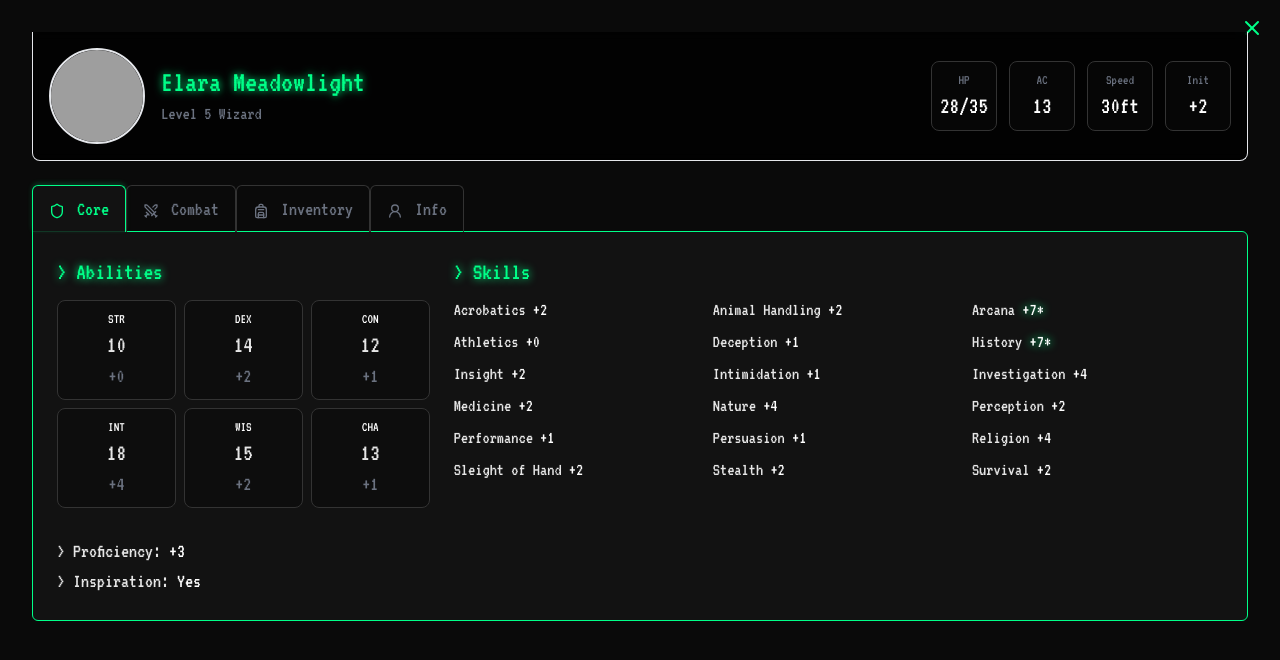
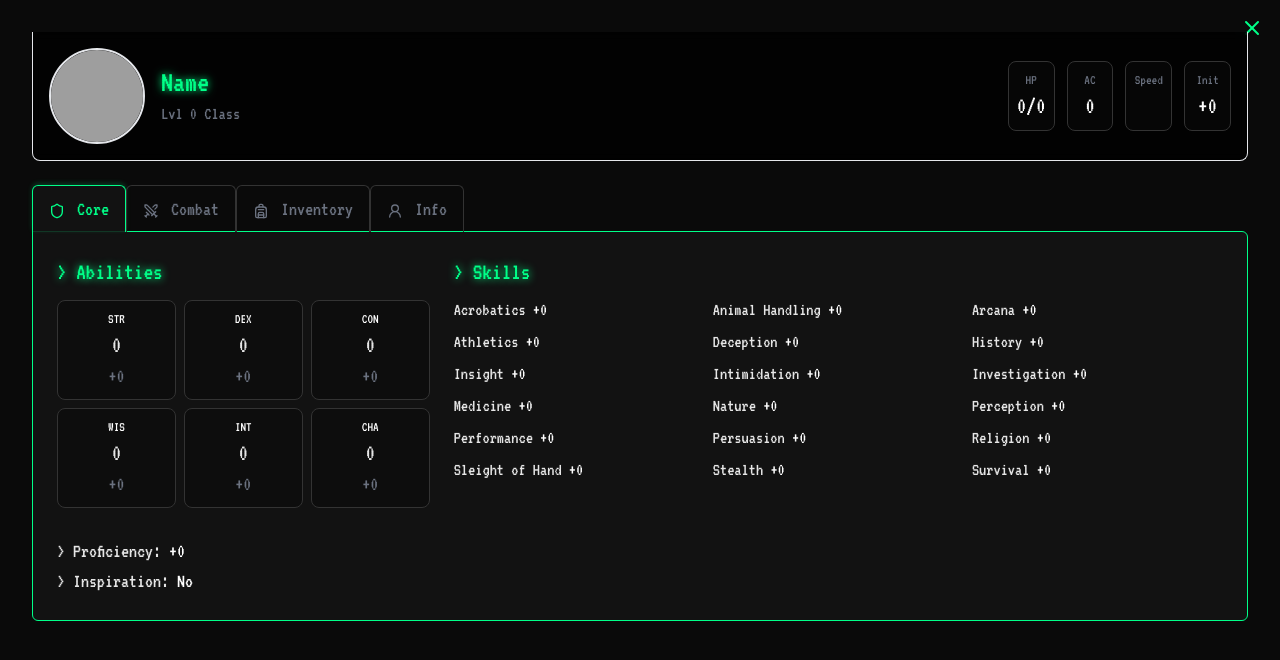
Before and after one commit to SilverBits1001/dnd-shop, a plain HTML site: page character.html in a window 1280 px wide. Drawn offline with nearby package versions, Linux system fonts and the light colour scheme; grey boxes are pictures that could not be loaded.

Commit message:
Load character sheet from player data

```diff
--- a/character.html
+++ b/character.html
@@ -115,29 +115,29 @@
             <div class="flex flex-col sm:flex-row items-center gap-4">
                 <!-- Avatar and Name -->
                 <div class="flex items-center gap-4 flex-1">
-                    <img src="https://i.imgur.com/zLRhJXx.png" alt="Character Avatar" class="w-24 h-24 object-cover rounded-full border-2 border-header">
+                    <img id="char-avatar" src="https://i.imgur.com/zLRhJXx.png" alt="Character Avatar" class="w-24 h-24 object-cover rounded-full border-2 border-header">
                     <div>
-                        <h1 class="text-3xl text-header">Elara Meadowlight</h1>
-                        <p class="text-lg text-dim">Level 5 Wizard</p>
+                        <h1 id="char-name" class="text-3xl text-header">Elara Meadowlight</h1>
+                        <p id="char-classlevel" class="text-lg text-dim">Level 5 Wizard</p>
                     </div>
                 </div>
                 <!-- Core Stats -->
                 <div class="grid grid-cols-4 gap-3 text-center text-lg w-full sm:w-auto">
                     <div class="content-card !p-2 flex flex-col items-center">
                         <span class="text-dim text-sm">HP</span>
-                        <span class="text-2xl text-accent">28/35</span>
+                        <span id="stat-hp" class="text-2xl text-accent">28/35</span>
                     </div>
                     <div class="content-card !p-2 flex flex-col items-center">
                         <span class="text-dim text-sm">AC</span>
-                        <span class="text-2xl text-accent">13</span>
+                        <span id="stat-ac" class="text-2xl text-accent">13</span>
                     </div>
                     <div class="content-card !p-2 flex flex-col items-center">
                         <span class="text-dim text-sm">Speed</span>
-                        <span class="text-2xl text-accent">30ft</span>
+                        <span id="stat-speed" class="text-2xl text-accent">30ft</span>
                     </div>
                     <div class="content-card !p-2 flex flex-col items-center">
                         <span class="text-dim text-sm">Init</span>
-                        <span class="text-2xl text-accent">+2</span>
+                        <span id="stat-init" class="text-2xl text-accent">+2</span>
                     </div>
                 </div>
             </div>
@@ -167,43 +167,16 @@
                     <!-- Ability Scores -->
                     <div class="md:col-span-1 space-y-3">
                         <h2 class="text-2xl text-header mb-2">> Abilities</h2>
-                        <div class="grid grid-cols-3 gap-2 text-center">
-                            <!-- Sample Ability Scores -->
-                            <div class="content-card !p-2"><div class="text-sm text-accent">STR</div><div class="text-2xl">10</div><div class="text-dim">+0</div></div>
-                            <div class="content-card !p-2"><div class="text-sm text-accent">DEX</div><div class="text-2xl">14</div><div class="text-dim">+2</div></div>
-                            <div class="content-card !p-2"><div class="text-sm text-accent">CON</div><div class="text-2xl">12</div><div class="text-dim">+1</div></div>
-                            <div class="content-card !p-2"><div class="text-sm text-accent">INT</div><div class="text-2xl">18</div><div class="text-dim">+4</div></div>
-                            <div class="content-card !p-2"><div class="text-sm text-accent">WIS</div><div class="text-2xl">15</div><div class="text-dim">+2</div></div>
-                            <div class="content-card !p-2"><div class="text-sm text-accent">CHA</div><div class="text-2xl">13</div><div class="text-dim">+1</div></div>
-                        </div>
+                        <div id="abilities-container" class="grid grid-cols-3 gap-2 text-center"></div>
                         <div class="pt-4">
-                            <p>> Proficiency: <span class="text-accent">+3</span></p>
-                            <p>> Inspiration: <span class="text-accent">Yes</span></p>
+                            <p>> Proficiency: <span id="proficiency-bonus" class="text-accent">+3</span></p>
+                            <p>> Inspiration: <span id="inspiration" class="text-accent">Yes</span></p>
                         </div>
                     </div>
                     <!-- Skills -->
                     <div class="md:col-span-2">
                         <h2 class="text-2xl text-header mb-2">> Skills</h2>
-                        <div class="grid grid-cols-2 lg:grid-cols-3 gap-x-4 gap-y-1 text-lg custom-scrollbar max-h-80 overflow-y-auto pr-2">
-                            <p>Acrobatics <span class="text-accent">+2</span></p>
-                            <p>Animal Handling <span class="text-accent">+2</span></p>
-                            <p>Arcana <span class="text-accent text-header">+7*</span></p>
-                            <p>Athletics <span class="text-accent">+0</span></p>
-                            <p>Deception <span class="text-accent">+1</span></p>
-                            <p>History <span class="text-accent text-header">+7*</span></p>
-                            <p>Insight <span class="text-accent">+2</span></p>
-                            <p>Intimidation <span class="text-accent">+1</span></p>
-                            <p>Investigation <span class="text-accent">+4</span></p>
-                            <p>Medicine <span class="text-accent">+2</span></p>
-                            <p>Nature <span class="text-accent">+4</span></p>
-                            <p>Perception <span class="text-accent">+2</span></p>
-                            <p>Performance <span class="text-accent">+1</span></p>
-                            <p>Persuasion <span class="text-accent">+1</span></p>
-                            <p>Religion <span class="text-accent">+4</span></p>
-                            <p>Sleight of Hand <span class="text-accent">+2</span></p>
-                            <p>Stealth <span class="text-accent">+2</span></p>
-                            <p>Survival <span class="text-accent">+2</span></p>
-                        </div>
+                        <div id="skills-container" class="grid grid-cols-2 lg:grid-cols-3 gap-x-4 gap-y-1 text-lg custom-scrollbar max-h-80 overflow-y-auto pr-2"></div>
                     </div>
                 </div>
             </div>
@@ -216,16 +189,7 @@
                         <p class="text-accent">Bonus</p>
                         <p class="text-accent">Damage/Type</p>
                     </div>
-                    <div class="grid grid-cols-3 gap-4 border-t border-border pt-2">
-                        <p>Dagger</p>
-                        <p>+5</p>
-                        <p>1d4+2 Piercing</p>
-                    </div>
-                    <div class="grid grid-cols-3 gap-4 border-t border-border pt-2">
-                        <p>Fire Bolt</p>
-                        <p>+7</p>
-                        <p>2d10 Fire</p>
-                    </div>
+                    <div id="attacks-container"></div>
                 </div>
                 <div class="mt-6 grid grid-cols-1 md:grid-cols-2 gap-6">
                     <div class="content-card">
@@ -245,25 +209,15 @@
                 <div class="grid grid-cols-1 md:grid-cols-3 gap-6">
                     <div class="md:col-span-2">
                         <div class="content-card min-h-48">
-                            <p class="whitespace-pre-line">
-Component Pouch
-Spellbook
-Dagger x2
-Traveler's Clothes
-Backpack with:
-- Bedroll
-- 5 days Rations
-- Waterskin
-- 50ft Rope
-                            </p>
+                            <p id="equipment-list" class="whitespace-pre-line"></p>
                         </div>
                     </div>
                     <div>
                         <h3 class="text-xl text-accent mb-2">Money</h3>
                         <div class="content-card space-y-1">
-                            <p>GP: <span class="text-price">125</span></p>
-                            <p>SP: <span class="text-price">10</span></p>
-                            <p>CP: <span class="text-price">50</span></p>
+                            <p>GP: <span id="money-gp" class="text-price">0</span></p>
+                            <p>SP: <span id="money-sp" class="text-price">0</span></p>
+                            <p>CP: <span id="money-cp" class="text-price">0</span></p>
                         </div>
                     </div>
                 </div>
@@ -293,6 +247,69 @@ Backpack with:
     </div>
 
     <script>
+        // Load character data from sessionStorage or sample file
+        const playerDataString = sessionStorage.getItem('currentPlayer');
+        function renderCharacter(sheet, player) {
+            document.getElementById('char-avatar').src = sheet.avatarUrl || 'https://i.imgur.com/zLRhJXx.png';
+            document.getElementById('char-name').textContent = player?.name || sheet.charname || '';
+            document.getElementById('char-classlevel').textContent = sheet.classlevel || '';
+            const hp = sheet.combat?.hp || {};
+            document.getElementById('stat-hp').textContent = `${hp.current ?? '-'}${hp.max !== undefined ? '/' + hp.max : ''}`;
+            document.getElementById('stat-ac').textContent = sheet.combat?.ac ?? '';
+            document.getElementById('stat-speed').textContent = sheet.combat?.speed ? `${sheet.combat.speed}ft` : '';
+            document.getElementById('stat-init').textContent = sheet.combat?.initiative ?? '';
+            document.getElementById('proficiency-bonus').textContent = sheet.proficiencybonus ?? '';
+            document.getElementById('inspiration').textContent = sheet.inspiration ? 'Yes' : 'No';
+
+            const abbrMap = { Strength: 'STR', Dexterity: 'DEX', Constitution: 'CON', Intelligence: 'INT', Wisdom: 'WIS', Charisma: 'CHA' };
+            const abilitiesContainer = document.getElementById('abilities-container');
+            abilitiesContainer.innerHTML = '';
+            if (sheet.abilities) {
+                for (const [name, info] of Object.entries(sheet.abilities)) {
+                    const abbr = abbrMap[name] || name.slice(0,3).toUpperCase();
+                    const mod = typeof info.mod === 'number' && info.mod >= 0 ? `+${info.mod}` : info.mod;
+                    abilitiesContainer.innerHTML += `<div class="content-card !p-2"><div class="text-sm text-accent">${abbr}</div><div class="text-2xl">${info.score ?? ''}</div><div class="text-dim">${mod ?? ''}</div></div>`;
+                }
+            }
+
+            const skillsContainer = document.getElementById('skills-container');
+            skillsContainer.innerHTML = '';
+            if (sheet.skills) {
+                for (const [name, info] of Object.entries(sheet.skills)) {
+                    const profClass = info.prof ? 'text-header' : '';
+                    const bonus = info.bonus ?? '';
+                    const mark = info.prof ? '*' : '';
+                    skillsContainer.innerHTML += `<p>${name} <span class="text-accent ${profClass}">${bonus}${mark}</span></p>`;
+                }
+            }
+
+            const attacksContainer = document.getElementById('attacks-container');
+            attacksContainer.innerHTML = '';
+            if (Array.isArray(sheet.attacks)) {
+                sheet.attacks.forEach(a => {
+                    attacksContainer.innerHTML += `<div class="grid grid-cols-3 gap-4 border-t border-border pt-2"><p>${a.name}</p><p>${a.atkBonus}</p><p>${a.damage}</p></div>`;
+                });
+            }
+
+            document.getElementById('equipment-list').textContent = sheet.equipment?.list || '';
+            const money = sheet.equipment?.money || {};
+            document.getElementById('money-gp').textContent = money.gp ?? 0;
+            document.getElementById('money-sp').textContent = money.sp ?? 0;
+            document.getElementById('money-cp').textContent = money.cp ?? 0;
+        }
+
+        if (playerDataString) {
+            try {
+                const playerData = JSON.parse(playerDataString);
+                const sheet = playerData.sheet || {};
+                renderCharacter(sheet, playerData);
+            } catch {
+                fetch('sample-character.json').then(r => r.json()).then(data => renderCharacter(data));
+            }
+        } else {
+            fetch('sample-character.json').then(r => r.json()).then(data => renderCharacter(data));
+        }
+
         // Initialize Lucide Icons
         lucide.createIcons();
 
```
Also changed, not shown: index.html (+4 -1 lines).
